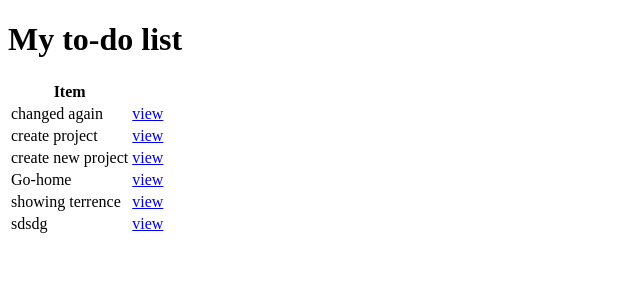
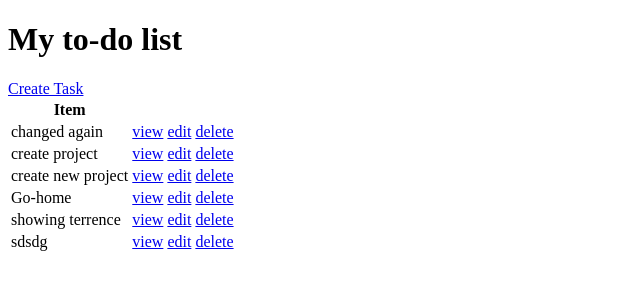
Before and after one commit to Karabomashao/to_do, a Django app: page / in a window 1280 px wide. Shown: the top 300 px of the page, without its empty margins (0-640 px from the left). Run offline with Django 5.2, Linux system fonts and the light colour scheme; data comes from the database, SQL or seed files in the repository; both versions use the stored data as it was after the commit.

Commit message:
making changes to everythin

```diff
--- a/base/templates/Homepage.html
+++ b/base/templates/Homepage.html
@@ -6,6 +6,7 @@
 
 {% block content %}
     <h1>My to-do list</h1>
+    <a href="{% url 'tasks_create' %}"> Create Task</a>
 
     <table>
         <tr>
@@ -15,7 +16,9 @@
         {%for task in obj %}
         <tr>
             <td>{{task.title}}</td>
-            <td><a href=/item/{{ task.id }} >view</a> </td>
+            <td><a href=/item/{{ task.id }} > view </a> </td>
+            <td><a href="{% url 'update_task' task.id %}" > edit </a> </td>
+            <td><a href="{% url 'update_task' task.id %}" > delete </a> </td>
         </tr>
         {% empty %}
         <h3>No items in list</h3>
--- a/base/templates/create_view.html
+++ b/base/templates/create_view.html
@@ -2,6 +2,5 @@
 
 <form action = '' method = "POST"> {%csrf_token%}
     {{my_form.as_p}}
-    <input type="text" name="title" id="title">
     <input type='submit' value='Save' />
 </form>
--- /dev/null
+++ b/base/templates/update_view.html
@@ -0,0 +1,5 @@
+<form method="post">
+    {% csrf_token %}
+    {{ update_form.as_p }}
+    <button type="submit">Update</button>
+</form>
--- a/base/views.py
+++ b/base/views.py
@@ -1,4 +1,4 @@
-from django.shortcuts import render, get_object_or_404
+from django.shortcuts import render, get_object_or_404, redirect
 from .models import tasklist
 from .forms import RawProductForm, Taskform
 
@@ -24,3 +24,15 @@ def task_create_view(request):
     "my_form" : my_form
     }
     return render(request, "create_view.html", context)
+
+def task_update_view(request, item_id):
+    instance = get_object_or_404(tasklist, pk=item_id)
+    print(instance)
+    if request.method == 'POST':
+        update_form = Taskform(request.POST, instance = instance)
+        if update_form.is_valid():
+            update_form.save()
+            return redirect('/')
+    else:
+        update_form =Taskform(instance=instance)
+    return render(request, "update_view.html", {'update_form': update_form})
--- a/to_do/urls.py
+++ b/to_do/urls.py
@@ -16,9 +16,13 @@ Including another URLconf
 """
 from django.contrib import admin
 from django.urls import path
-from base.views import tasks
+from base.views import tasks, task_detailed_view, task_create_view, task_update_view
 
 urlpatterns = [
     path('admin/', admin.site.urls),
-    path('', tasks, name='tasks')
+    path('', tasks, name='tasks'),
+    path('item/<int:item_id>/', task_detailed_view, name='item_detail'),
+    path('create', task_create_view, name='tasks_create'),
+    path('update/<int:item_id>/', task_update_view, name='update_task'),
+
 ]
```
Also changed, not shown: db.sqlite3.
